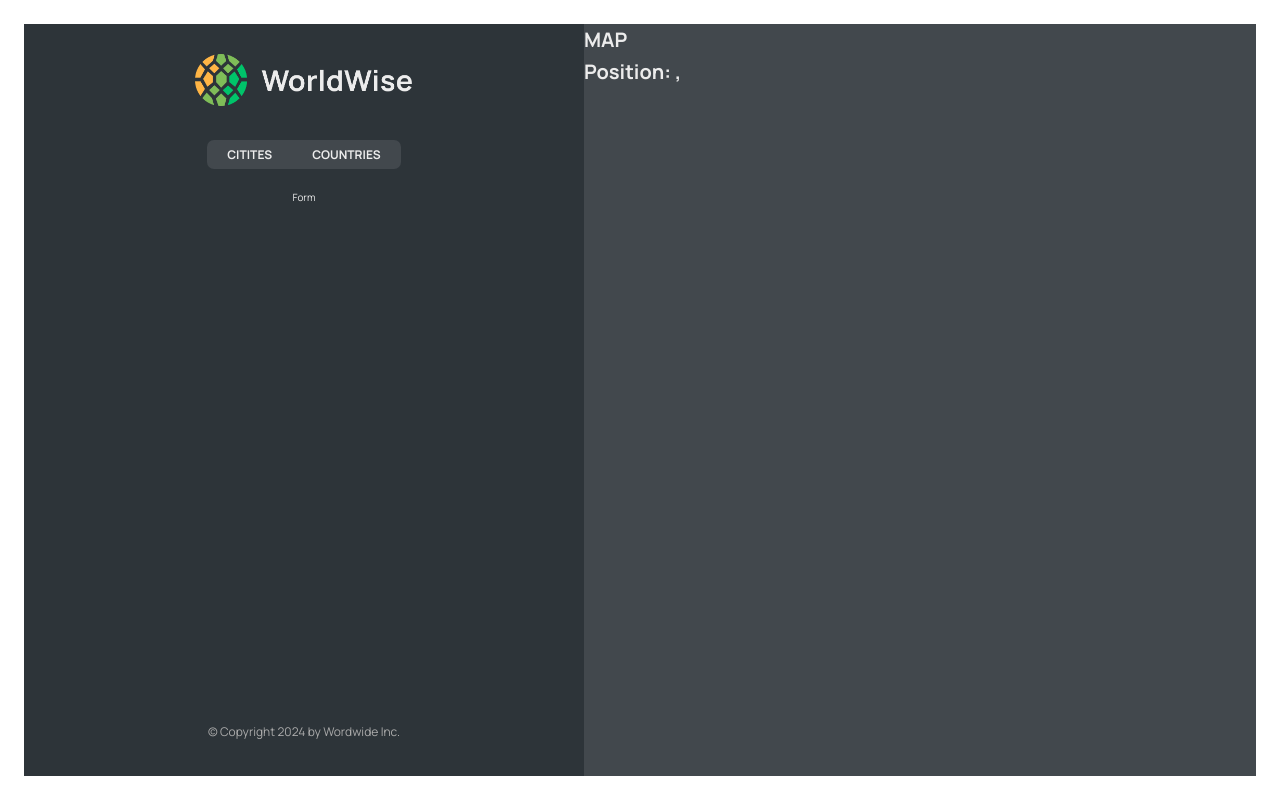
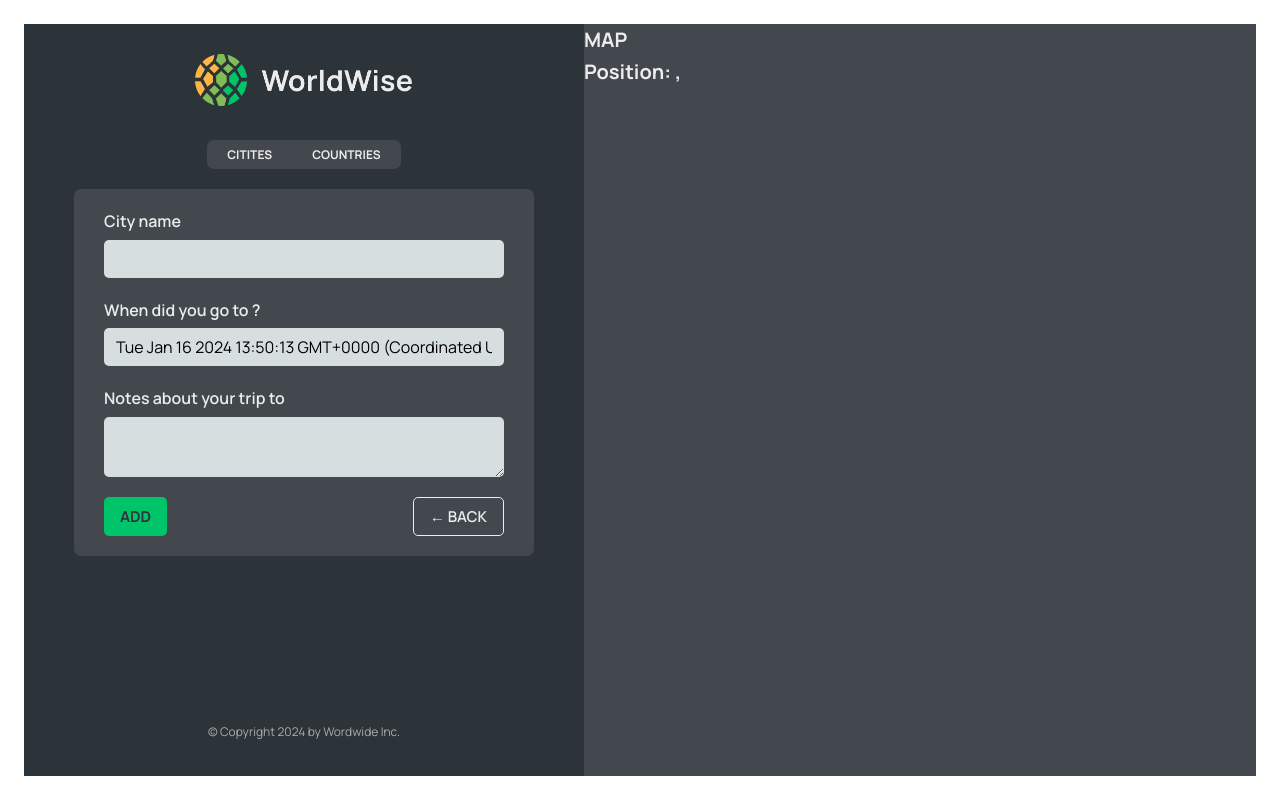
Before and after one commit to CalenArrna/WorldWise, a React (Vite) app: page /app/form in a window 1280 px wide. Built offline with nearby package versions, Linux system fonts and the light colour scheme; data requests are answered from the project's data file.

Commit message:
feat(navigation): added navigation to form component, created custom button

```diff
--- a/src/App.jsx
+++ b/src/App.jsx
@@ -10,6 +10,7 @@
 import CityList from "./components/CityList";
 import CountryList from "./components/CountryList";
 import City from "./components/City.jsx";
+import Form from "./components/Form.jsx";
 
 const BASE_URL = "http://localhost:9000";
 
@@ -54,7 +55,7 @@
             path="countries"
             element={<CountryList cities={cities} isLoading={isLoading} />}
           />
-          <Route path="form" element={<p>Form</p>} />
+          <Route path="form" element={<Form />} />
         </Route>
         <Route path="*" element={<PageNotFound />} />
       </Routes>
--- /dev/null
+++ b/src/components/Button.jsx
@@ -0,0 +1,11 @@
+import styles from "./Button.module.css";
+
+function Button({ children, onClick, type }) {
+  return (
+    <button onClick={onClick} className={`${styles.btn} ${styles[type]}`}>
+      {children}
+    </button>
+  );
+}
+
+export default Button;
--- a/src/components/CountryList.jsx
+++ b/src/components/CountryList.jsx
@@ -21,7 +21,7 @@
   return (
     <ul className={styles.countryList}>
       {countries.map((country) => (
-        <CountryItem country={country} />
+        <CountryItem country={country} key={country.country} />
       ))}
     </ul>
   );
--- a/src/components/Form.jsx
+++ b/src/components/Form.jsx
@@ -3,6 +3,8 @@
 import { useState } from "react";
 
 import styles from "./Form.module.css";
+import Button from "./Button";
+import { useNavigate } from "react-router-dom";
 
 export function convertToEmoji(countryCode) {
   const codePoints = countryCode
@@ -17,6 +19,8 @@
   const [country, setCountry] = useState("");
   const [date, setDate] = useState(new Date());
   const [notes, setNotes] = useState("");
+
+  const navigate = useNavigate();
 
   return (
     <form className={styles.form}>
@@ -49,8 +53,16 @@
       </div>
 
       <div className={styles.buttons}>
-        <button>Add</button>
-        <button>&larr; Back</button>
+        <Button type="primary">Add</Button>
+        <Button
+          type="back"
+          onClick={(e) => {
+            e.preventDefault();
+            navigate(-1);
+          }}
+        >
+          &larr; Back
+        </Button>
       </div>
     </form>
   );
--- a/src/components/Map.jsx
+++ b/src/components/Map.jsx
@@ -1,13 +1,15 @@
-import { useSearchParams } from "react-router-dom";
+import { useNavigate, useSearchParams } from "react-router-dom";
 import styles from "./Map.module.css";
 
 function Map() {
   const [searchParams, setSearchParams] = useSearchParams();
+  const navigate = useNavigate();
+
   const lat = searchParams.get("lat");
   const lng = searchParams.get("lng");
 
   return (
-    <div className={styles.mapContainer}>
+    <div className={styles.mapContainer} onClick={() => navigate("form")}>
       <h1>MAP</h1>
       <h1>
         Position: {lat}, {lng}
```
